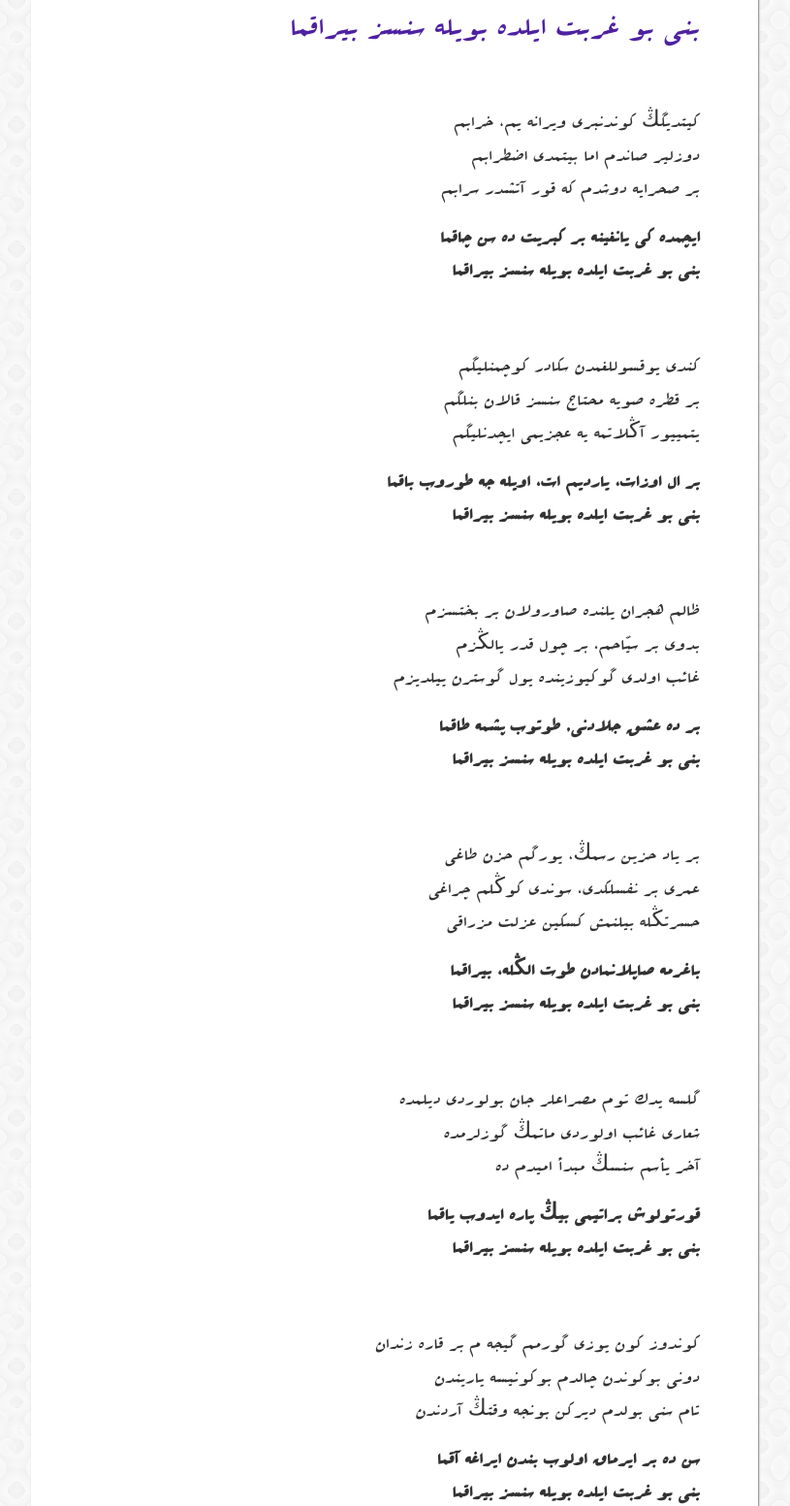
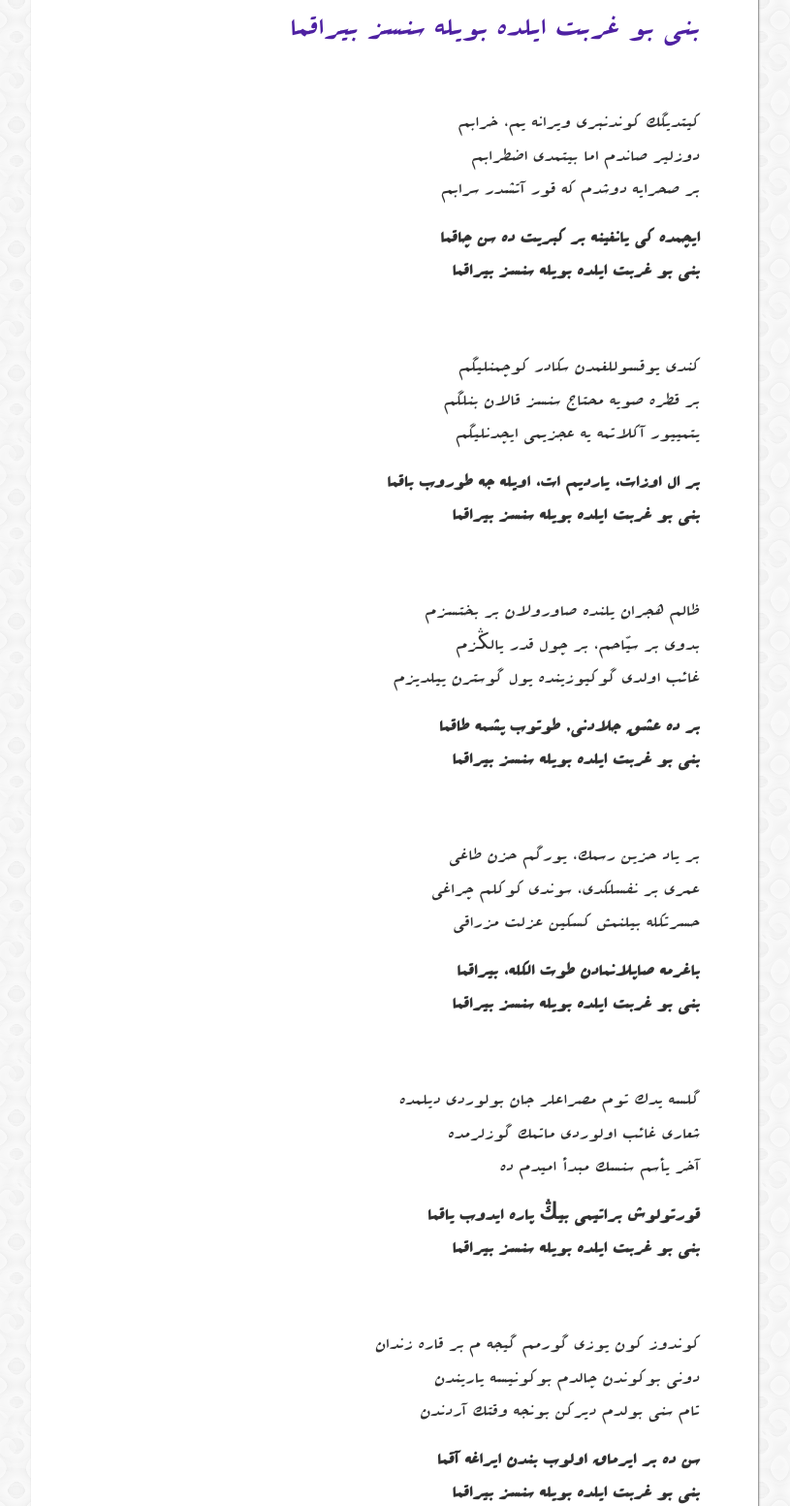
Before and after one commit to muhammedaydogdu/muhammedaydogdu.github.io, a Jekyll site: the page built from _posts/2018-09-16-beni-bu-gurbet-elde-os.md, in a window 1280 px wide. Shown: the part 377-1930 px from the top of the page at 97% size, without its empty margins (233-1048 px from the left). Built offline with Jekyll 4.4.1, drawn with Linux system fonts in a browser that asks for light colours; some web fonts are replaced.

Commit message:
Update 2018-09-16-beni-bu-gurbet-elde-os.md

```diff
--- a/_posts/2018-09-16-beni-bu-gurbet-elde-os.md
+++ b/_posts/2018-09-16-beni-bu-gurbet-elde-os.md
@@ -10,7 +10,7 @@
 
 <br/>
 
-کيتديگڭ کوندنبری ویرانه يم، ﺧﺮﺍبم
+کيتديگک کوندنبری ویرانه يم، ﺧﺮﺍبم
 دوزلير صاندم اما بیتمدی اضطرابم
 بر صحرايه دوشدم كه قور آتشدر سرابم
 
@@ -21,7 +21,7 @@
 
 کندی يوقسوللغمدن سکادر کوچمنليگم
 بر قطره صويه محتاج سنسز قالان بنلگم
-يتمييور آڭلاتمه يه عجزیمی ايچدنليگم
+يتمييور آکلاتمه يه عجزیمی ايچدنليگم
 
 __بر ال اوزات، يارديم ات، اویله جه طوروب باقما
 بنی بو غربت ایلده بویله سنسز بيراقما__
@@ -37,18 +37,18 @@
 
 <br/>
 
-بر یاد حزین رسمڭ، یورگم حزن طاغي
-ﻋﻤﺮی بر نفسلكدی، سوندی کوڭلم چراغی
-حسرتڭله بیلنمش كسكین عزلت مزراقی
+بر یاد حزین رسمک، یورگم حزن طاغي
+ﻋﻤﺮی بر نفسلكدی، سوندی کوکلم چراغی
+حسرتکله بیلنمش كسكین عزلت مزراقی
 
-__باغرمه صاپلانمادن طوت الڭله، بيراقما
+__باغرمه صاپلانمادن طوت الکله، بيراقما
 بنی بو غربت ایلده بویله سنسز بيراقما__
 
 <br/>
 
 گلسه يدک توم مصراعلر جان بولوردی دیلمده
-شعاری غائب اولوردی ماتمڭ گوزلرمده
-آخر یأسم سنسڭ مبدأ اميدم ده
+شعاری غائب اولوردی ماتمک گوزلرمده
+آخر یأسم سنسک مبدأ اميدم ده
 
 __قورتولوش براتیمی بیڭ پاره ایدوب یاقما
 بنی بو غربت ایلده بویله سنسز بيراقما__
@@ -57,7 +57,7 @@
 
 کوندوز کون یوزی گورمم گيجه م بر قاره زندان
 دونی بوکوندن چالدم بوکونيسه ياريندن
-تام سنی بولدم دیركن بونجه وقتڭ آردندن
+تام سنی بولدم دیركن بونجه وقتک آردندن
 
 __سن ده بر ایرماق اولوب بندن ايراغه آقما
 بنی بو غربت ایلده بویله سنسز بيراقما__
```
